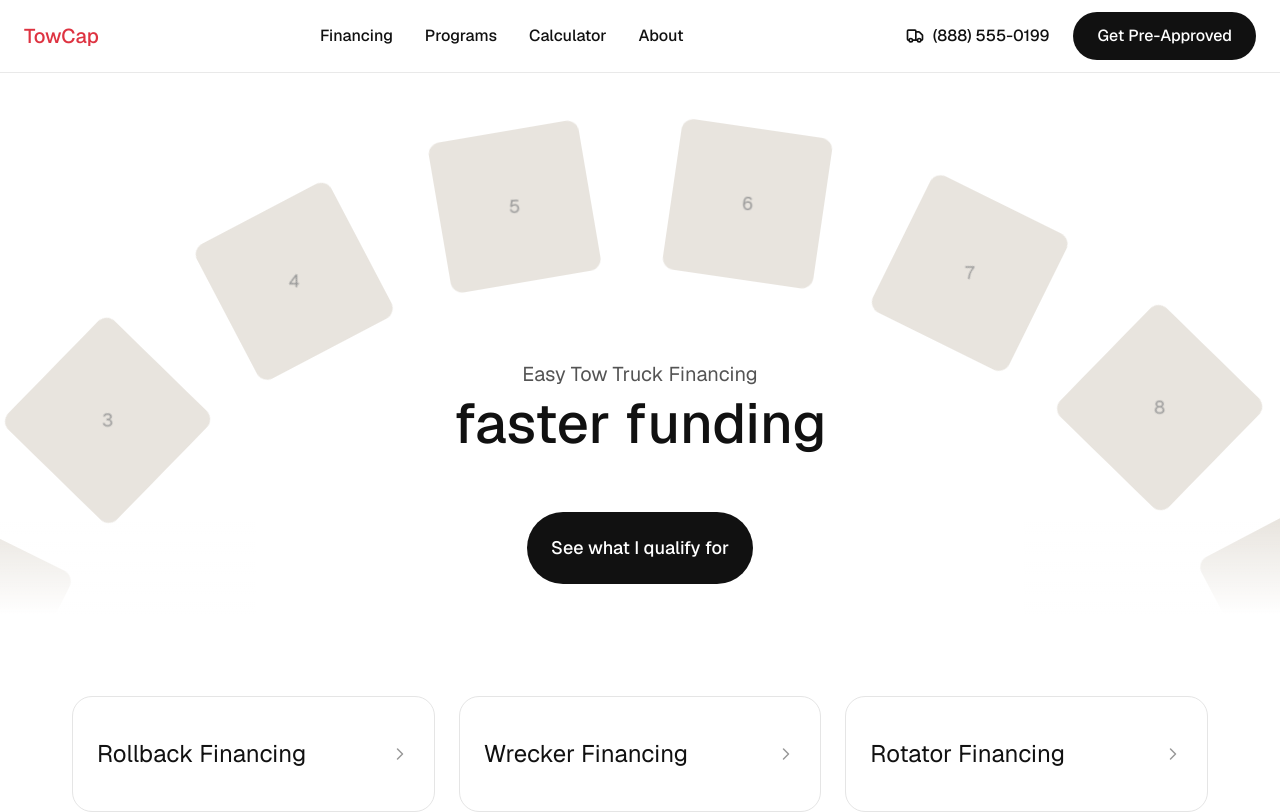
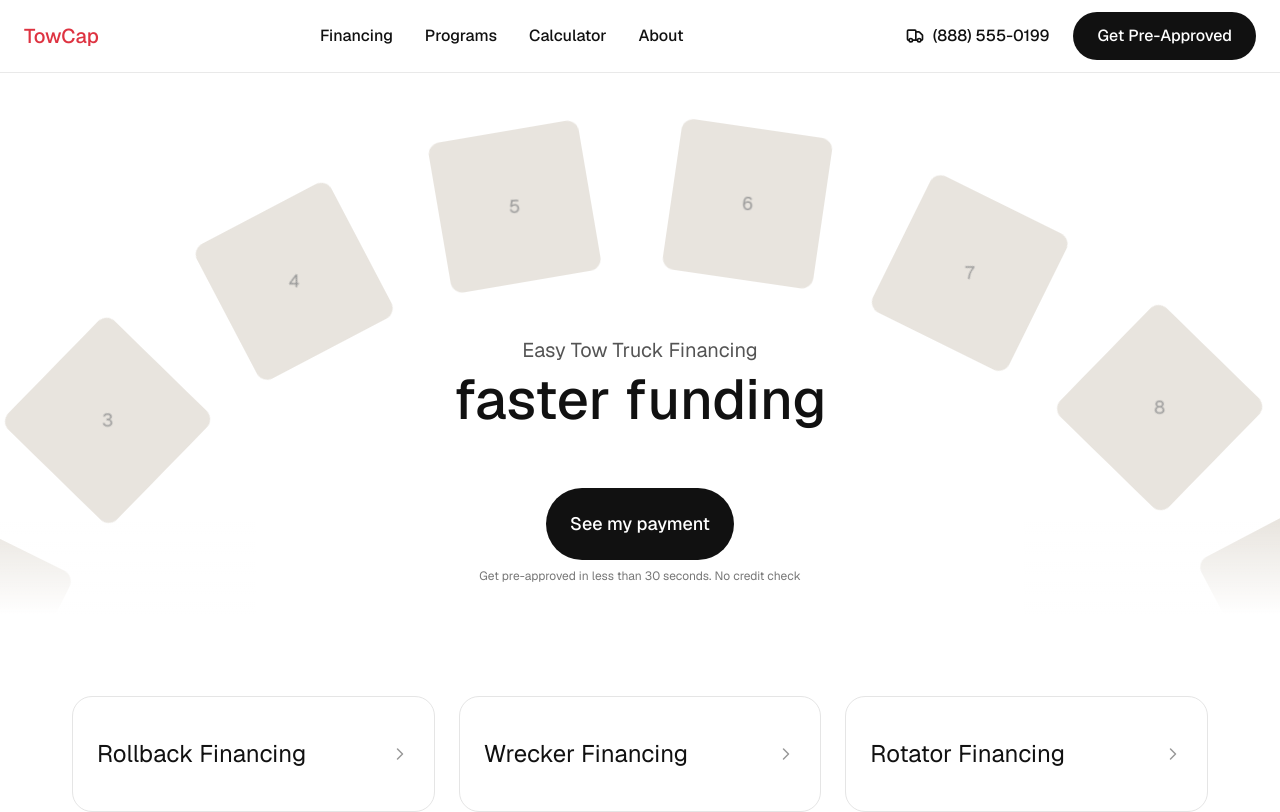
Before and after one commit to bensinternetfactory/testingground, a Next.js app: page /revenue-leak in a window 1280 px wide. Shown: the top 812 px of the page. Built offline with nearby package versions, Linux system fonts and the light colour scheme.

Commit message:
Update hero CTA text and add pre-approval subtext
Co-Authored-By: Claude Opus 4.6 <noreply@anthropic.com>

```diff
--- a/components/sections/revenue-leak/HeroSection.tsx
+++ b/components/sections/revenue-leak/HeroSection.tsx
@@ -135,8 +135,11 @@ export function HeroSection() {
               href="#pre-approve"
               className="flex h-14 w-full items-center justify-center rounded-full bg-[#111111] px-6 py-4 text-lg font-medium text-white transition-colors duration-200 hover:bg-[#111111]/90 focus-visible:outline-none focus-visible:ring-2 focus-visible:ring-[#111111] focus-visible:ring-offset-2 min-[470px]:inline-flex min-[470px]:h-[4.5rem] min-[470px]:w-auto"
             >
-              See what I qualify for
+              See my payment
             </a>
+            <p className="mt-2 text-xs text-[#777]">
+              Get pre-approved in less than 30 seconds. No credit check
+            </p>
           </div>
         </div>
 
```
